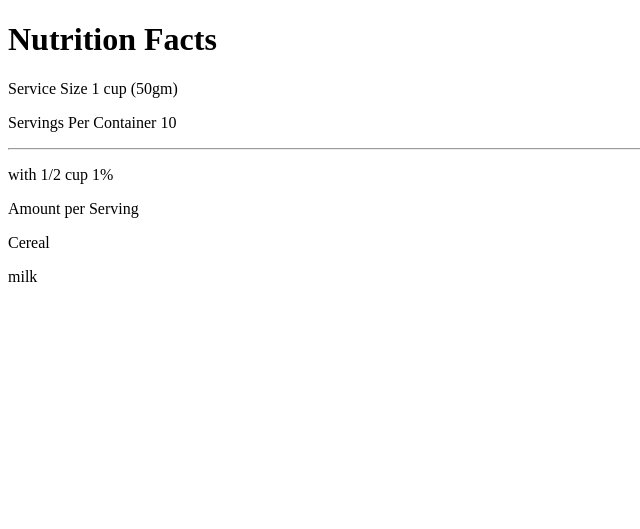
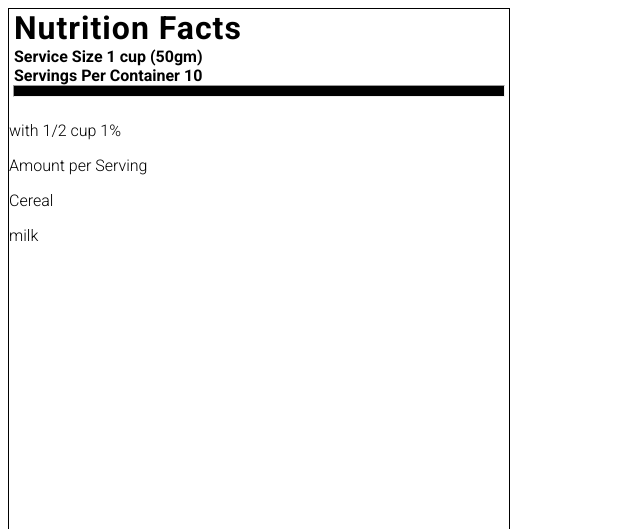
Before and after one commit to ailefthelightson/FE18-CSS-Day3-Grace-Basol, a plain HTML site: page Grace/exercise2/index.html in a window 1280 px wide. Shown: the top 529 px of the page, without its empty margins (0-640 px from the left). Drawn offline with Linux system fonts and the light colour scheme.

Commit message:
first div

```diff
--- a/Grace/exercise2/index.html
+++ b/Grace/exercise2/index.html
@@ -4,17 +4,19 @@
     <meta charset="UTF-8">
     <meta http-equiv="X-UA-Compatible" content="IE=edge">
     <meta name="viewport" content="width=device-width, initial-scale=1.0">
+    <link rel="stylesheet" href="style.css">
     <title>Document</title>
 </head>
-<body>
-    <div class="container">
+<body class="container">
+    <div class="firstSection">
         <div="title">
             <h1>Nutrition Facts</h1>
             <p>Service Size 1 cup (50gm)</p>
             <p>Servings Per Container 10</p>
+            <hr id="thickLine">
         </div>
 
-        <hr id="thick">
+
 
         <div id="amPerServing">
             <div id="titles">
--- /dev/null
+++ b/Grace/exercise2/style.css
@@ -0,0 +1,31 @@
+@import url('https://fonts.googleapis.com/css2?family=Roboto:ital,wght@0,300;0,700;1,400&display=swap');
+
+
+
+
+.container {
+    height:520px;
+    width:500px;
+    border: 1px solid black;
+    font-family: 'Roboto', sans-serif;
+    font-family: 'Roboto', sans-serif;
+}
+
+.firstSection   {
+    font-weight:bold;
+    display:flex;
+    flex-direction:column;
+    justify-content:flex-start;
+}
+.firstSection p, h1 {
+    margin: 0px 0px 0px 5px;
+}
+.firstSection h1{
+    letter-spacing: 1px;
+}
+.firstSection #thickLine {
+    width: 490px;
+    height:10px;
+    background-color: black;
+    margin-top:0;
+}
```
